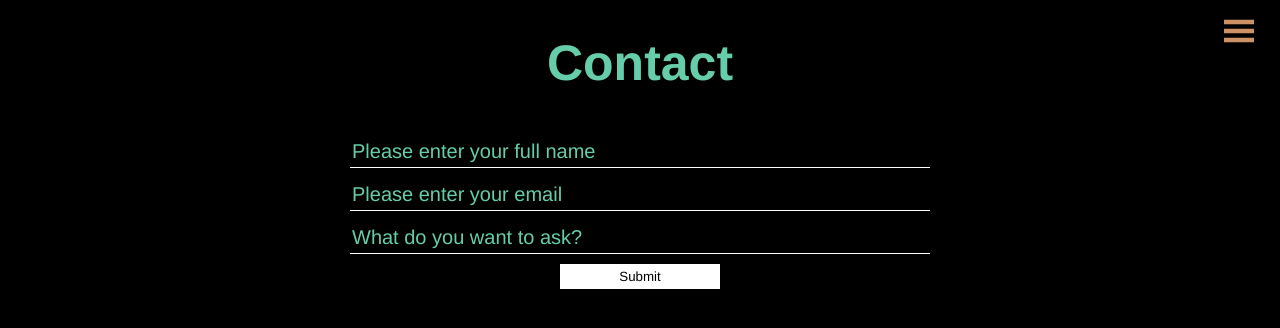
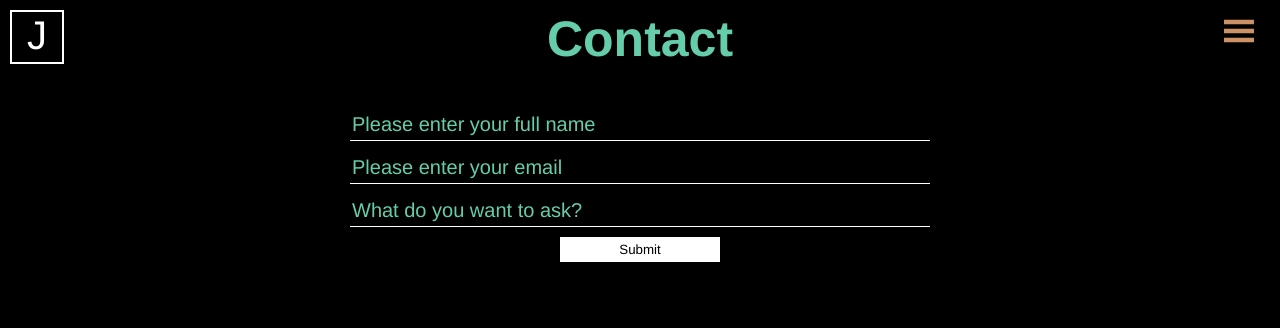
Before and after one commit to janolaerts/portfolio, a Vue app: page /contact in a window 1280 px wide. Shown: the top 328 px of the page. Built offline with nearby package versions, Linux system fonts and the light colour scheme.

Commit message:
English version done

```diff
--- a/src/components/About.vue
+++ b/src/components/About.vue
@@ -69,7 +69,7 @@ export default {
   left: 0;
 }
 .about .logo{
-  position: absolute;
+  position: fixed;
   color: white;
   border: 2px solid white;
   width: 50px;
@@ -81,10 +81,10 @@ export default {
   font-size: 40px;
   cursor: pointer;
 }
-.about .logo:hover{
+/*.about .logo:hover{
   animation: rotate .75s linear forwards;
   animation-timing-function: ease;
-}
+}*/
 .about .logo p{
   position: relative;
   text-align: center;
--- a/src/components/Contact.vue
+++ b/src/components/Contact.vue
@@ -1,5 +1,6 @@
 <template>
   <div class="contact">
+    <div @click="$router.push({ name: 'About' })" class="logo"><p>J</p></div>
     <div class="menu" @click="$router.push({ name: 'Nav' })"><img src="../assets/nav-icons/three-horizontal-lines.svg" width="30px" height="30px" alt="menu"></div>
     <h1>Contact</h1>
     <form @submit.prevent="submitForm">
@@ -64,6 +65,33 @@ export default {
   cursor: pointer;
   z-index: 1000;
 }
+.contact .logo{
+  position: fixed;
+  color: black;
+  border: 2px solid white;
+  width: 50px;
+  height: 50px;
+  text-align: center;
+  font-family:'Franklin Gothic Medium', 'Arial Narrow', Arial, sans-serif;
+  top: 10px;
+  left: 10px;
+  font-size: 40px;
+  cursor: pointer;
+  z-index: 1001;
+}
+/*.contact .logo:hover{
+  animation: rotate .75s linear forwards;
+  animation-timing-function: ease;
+}*/
+.contact .logo p{
+  position: relative;
+  text-align: center;
+  cursor: pointer;
+  margin: 0;
+  top: 1px;
+  z-index: 1002;
+  color: white;
+}
 .contact{
   position: absolute;
   width: 100%;
@@ -78,6 +106,9 @@ export default {
   font-size: 50px;
   font-family: 'Franklin Gothic Medium', 'Arial Narrow', Arial, sans-serif;
   color: mediumaquamarine;
+  margin: 0;
+  position: relative;
+  top: 10px;
 }
 .contact .name{
   color: white;
@@ -92,6 +123,7 @@ export default {
   width: 50%;
   text-align: center;
   border-radius: 10px;
+  top: 40px;
 }
 .contact form input{
   width: 90%;
@@ -145,12 +177,27 @@ export default {
 }
 
 /* responsive design */
+@media all and (max-width: 991px){
+  .contact h1{
+    font-size: 40px;
+  }
+}
+
 @media all and (max-width: 768px){
+  .contact h1{
+    font-size: 40px;
+  }
   .contact form button{
     width:50%;
   }
   .contact form {
     width: 100%;
+  }
+}
+
+@media all and (max-width: 575px){
+  .contact h1{
+    font-size: 35px;
   }
 }
 
--- a/src/components/Nav.vue
+++ b/src/components/Nav.vue
@@ -54,7 +54,7 @@ export default {
   left: 0;
 }
 .page .logo{
-  position: absolute;
+  position: fixed;
   color: white;
   border: 2px solid white;
   width: 50px;
@@ -66,10 +66,10 @@ export default {
   font-size: 40px;
   cursor: pointer;
 }
-.page .logo:hover{
+/*.page .logo:hover{
   animation: rotate .75s linear forwards;
   animation-timing-function: ease;
-}
+}*/
 .page .logo p{
   position: relative;
   text-align: center;
--- a/src/components/Projects.vue
+++ b/src/components/Projects.vue
@@ -1,7 +1,8 @@
 <template>
   <div class="projects">
+    <div @click="$router.push({ name: 'About' })" class="logo"><p>J</p></div>
     <div class="menu" @click="$router.push({ name: 'Nav' })"><img src="../assets/nav-icons/three-horizontal-lines-darker.svg" width="30px" height="30px" alt="menu"></div>
-    <h1 class="my-projects"><span>M</span><span>y</span><span>-</span><span>p</span><span>r</span><span>o</span><span>j</span><span>e</span><span>c</span><span>t</span><span>s</span></h1>
+    <h1 class="my-projects">Projects</h1>
     <div class="projects-container">
       <div class="project1"><img width="400px" src="../assets/projects-photos/Jatha Ventas Laptop.png" alt="jatha-ventas"></div>
       <div class="project1-info">
@@ -9,7 +10,7 @@
         <p class="intro">An application to keep track of your sold products</p>
         <p class="technologies">Made with <img width="32px" src="https://cdn.jsdelivr.net/npm/simple-icons@latest/icons/javascript.svg" alt="javascript"> and <img width="32px" src="https://cdn.jsdelivr.net/npm/simple-icons@latest/icons/firebase.svg" alt="firebase"></p>
         <div class="buttons">
-          <button class="website"> <a href="https://jatha-ventas.web.app/" target="_blank">Visit website</a></button>
+          <button class="website"><a href="https://jatha-ventas.web.app/" target="_blank">Visit website</a></button>
           <button><a href="https://github.com/janolaerts/Jatha-Ventas" target="_blank">Source code</a></button>
         </div>
       </div>
@@ -39,7 +40,7 @@ export default {
   name: 'Projects',
   data(){
     return{
-      wiggle: false
+
     }
   }
 }
@@ -53,6 +54,32 @@ export default {
   position: absolute;
   top: 0;
   left: 0;
+}
+.projects .logo{
+  position: fixed;
+  color: black;
+  border: 2px solid black;
+  width: 50px;
+  height: 50px;
+  text-align: center;
+  font-family:'Franklin Gothic Medium', 'Arial Narrow', Arial, sans-serif;
+  top: 10px;
+  left: 10px;
+  font-size: 40px;
+  cursor: pointer;
+  z-index: 1001;
+}
+/*.projects .logo:hover{
+  animation: rotate .75s linear forwards;
+  animation-timing-function: ease;
+}*/
+.projects .logo p{
+  position: relative;
+  text-align: center;
+  cursor: pointer;
+  margin: 0;
+  top: 1px;
+  z-index: 1002;
 }
 .projects .menu{
   position: fixed;
@@ -70,46 +97,13 @@ export default {
   z-index: 1000;
   width: 100%;
   margin: 0;
-  background: rgba(255, 255, 255, 1);
+  background: rgba(255, 255, 255, .5);
+  top: 10px;
 }
 .projects h1 span{
   position: relative;
   animation-timing-function: ease;
 }
-/*.projects h1 span:nth-child(1){
-  animation: slideLeft 1.5s linear forwards;
-}
-.projects h1 span:nth-child(2){
-  animation: slideLeft 1.4s linear forwards;
-}
-.projects h1 span:nth-child(3){
-  visibility: hidden;
-  animation: slideLeft 1.3s linear forwards;
-}
-.projects h1 span:nth-child(4){
-  animation: slideLeft 1.2s linear forwards;
-}
-.projects h1 span:nth-child(5){
-  animation: slideLeft 1.1s linear forwards;
-}
-.projects h1 span:nth-child(6){
-  animation: slideLeft 1s linear forwards;
-}
-.projects h1 span:nth-child(7){
-  animation: slideLeft .9s linear forwards;
-}
-.projects h1 span:nth-child(8){
-  animation: slideLeft .8s linear forwards;
-}
-.projects h1 span:nth-child(9){
-  animation: slideLeft .7s linear forwards;
-}
-.projects h1 span:nth-child(10){
-  animation: slideLeft .6s linear forwards;
-}
-.projects h1 span:nth-child(11){
-  animation: slideLeft .5s linear forwards;
-}*/
 .projects-container{
   position: relative;
   background: white;
@@ -281,7 +275,7 @@ export default {
 
 @media all and (max-width: 575px){
   .projects h1.my-projects{
-    font-size: 30px;
+    font-size: 35px;
   }
   .projects-container .project1 img{
     width: 300px;
```
